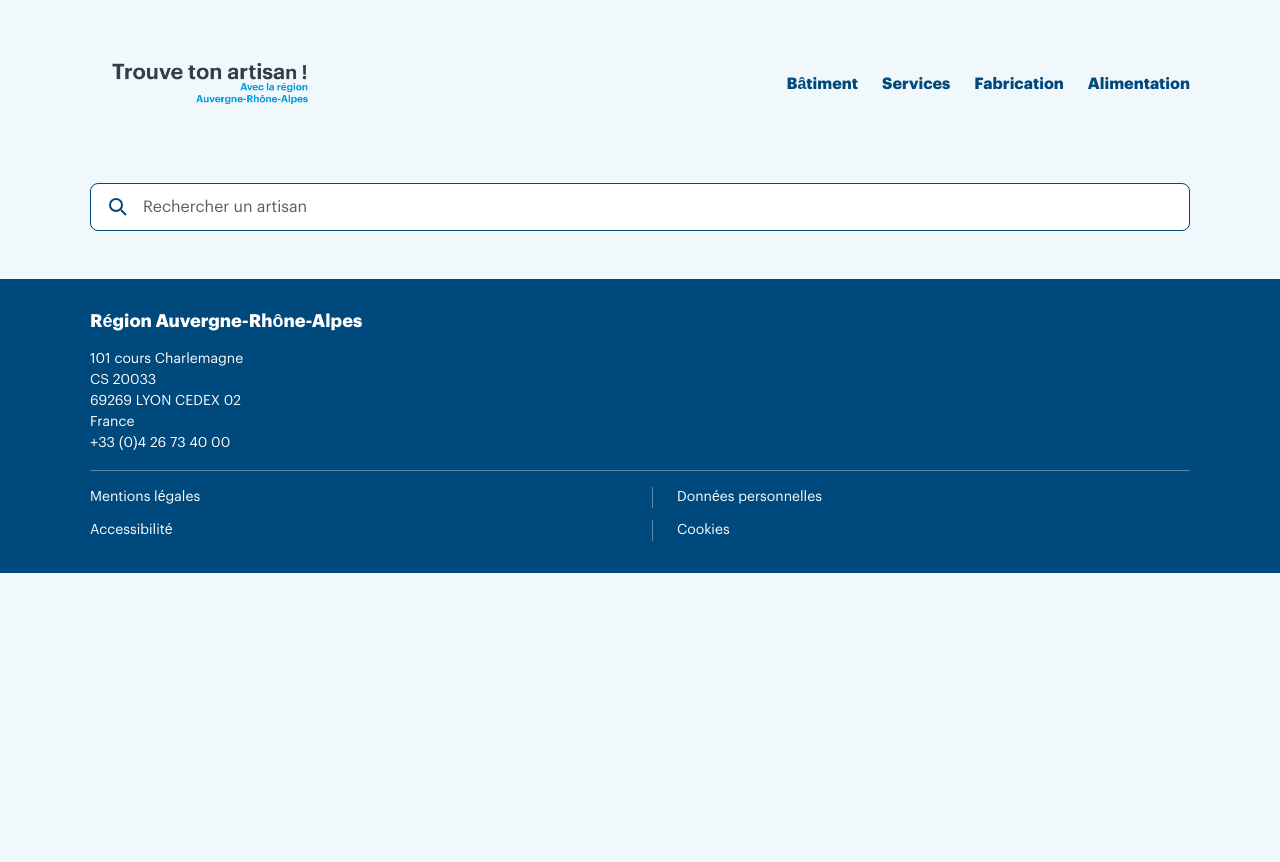
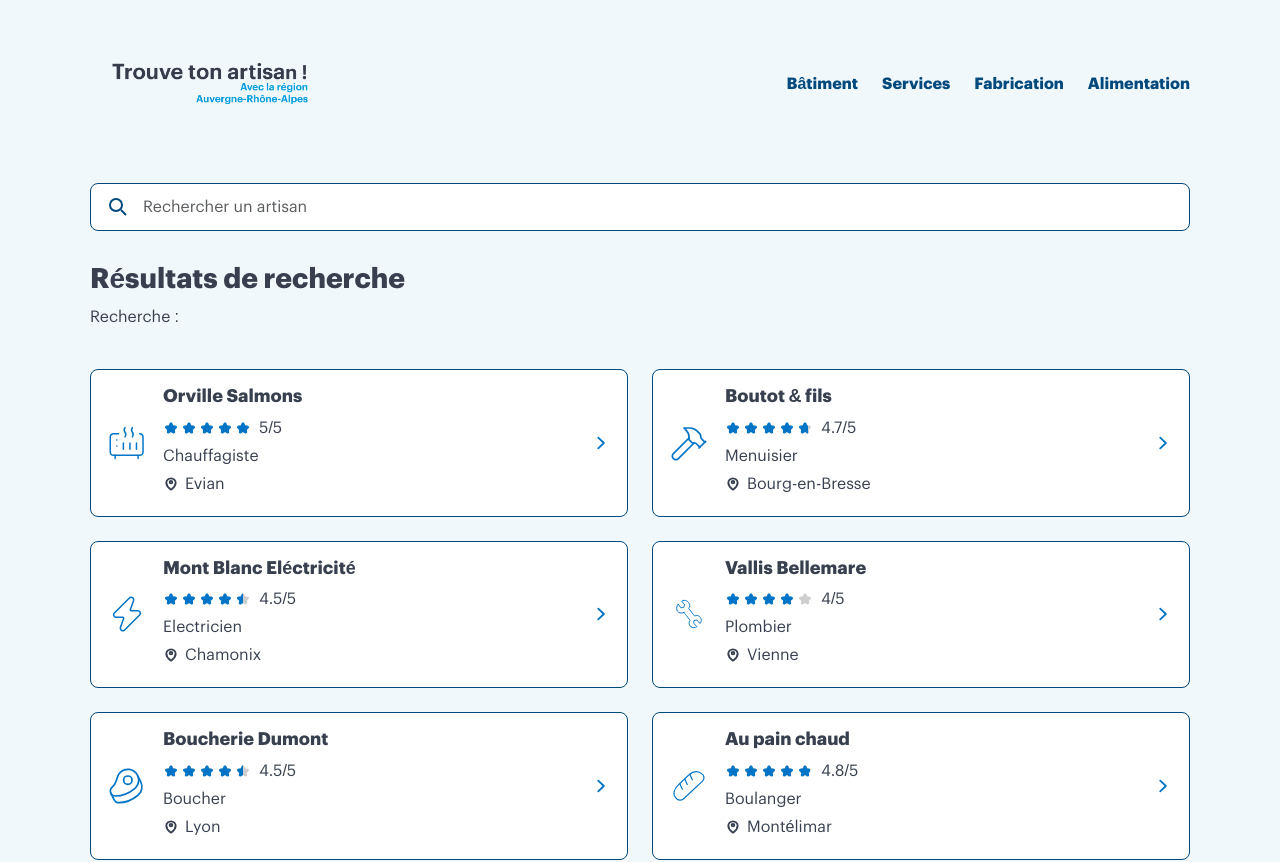
Before and after one commit to Sandra-Lng/devoir-trouve-ton-artisan, a React app in the folder frontend/: page /recherche in a window 1280 px wide. Shown: the top 862 px of the page. Before the commit the page ends 800 px from the top, so only its background shows below. Built offline with nearby package versions, Linux system fonts and the light colour scheme; the HTML template or start-up script is replaced by a standard one.

Commit message:
Ajout de la recherche des artisans par nom

```diff
--- a/frontend/src/App.jsx
+++ b/frontend/src/App.jsx
@@ -8,6 +8,7 @@ import Services from './pages/Services'
 import Fabrication from './pages/Fabrication'
 import Alimentation from './pages/Alimentation'
 import FicheArtisan from './pages/FicheArtisan'
+import ResultatsRecherche from './pages/ResultatsRecherche'
 
 function App() {
   return (
@@ -21,6 +22,7 @@ function App() {
         <Route path="/fabrication" element={<Fabrication />} />
         <Route path="/alimentation" element={<Alimentation />} />
         <Route path="/artisan/:slug" element={<FicheArtisan />} />
+        <Route path="/recherche" element={<ResultatsRecherche />} />
       </Routes>
       <Footer />
     </>
--- a/frontend/src/components/Recherche.jsx
+++ b/frontend/src/components/Recherche.jsx
@@ -1,6 +1,22 @@
+import { useState } from 'react'
+import { useNavigate } from 'react-router'
+
 function Recherche() {
+  const [nomRecherche, setNomRecherche] = useState('')
+  const navigate = useNavigate()
+
+  function rechercher(event) {
+    event.preventDefault()
+
+    const nom = nomRecherche.trim()
+
+    if (nom) {
+      navigate(`/recherche?nom=${encodeURIComponent(nom)}`)
+    }
+  }
+
   return (
-    <div className="container mt-3">
+    <form className="container mt-3" role="search" onSubmit={rechercher}>
       <label htmlFor="recherche" className="visually-hidden">
         Rechercher un artisan par son nom
       </label>
@@ -25,9 +41,11 @@ function Recherche() {
           type="search"
           className="form-control"
           placeholder="Rechercher un artisan"
+          value={nomRecherche}
+          onChange={(event) => setNomRecherche(event.target.value)}
         />
       </div>
-      </div>
+    </form>
   )
 }
 
--- /dev/null
+++ b/frontend/src/pages/ResultatsRecherche.jsx
@@ -0,0 +1,40 @@
+import { useSearchParams } from 'react-router'
+import artisans from '../data/artisans'
+import CarteArtisan from '../components/CarteArtisan'
+
+function ResultatsRecherche() {
+  const [parametres] = useSearchParams()
+  const nomRecherche = parametres.get('nom') || ''
+
+  const resultats = artisans.filter((artisan) =>
+    artisan.nom.toLowerCase().includes(nomRecherche.trim().toLowerCase())
+  )
+
+  return (
+    <main className="container contenu-principal">
+      <h1>Résultats de recherche</h1>
+      <p>Recherche : {nomRecherche}</p>
+
+      {resultats.length === 0 ? (
+        <p>Aucun artisan trouvé pour ce nom.</p>
+      ) : (
+        <div className="row">
+          {resultats.map((artisan) => (
+            <div className="col-12 col-md-6" key={artisan.slug}>
+              <CarteArtisan
+                nom={artisan.nom}
+                note={artisan.note}
+                specialite={artisan.specialite}
+                ville={artisan.ville}
+                icone={artisan.icone}
+                lien={`/artisan/${artisan.slug}`}
+              />
+            </div>
+          ))}
+        </div>
+      )}
+    </main>
+  )
+}
+
+export default ResultatsRecherche
```
Lines whose indentation alone changed are shown as unchanged.
